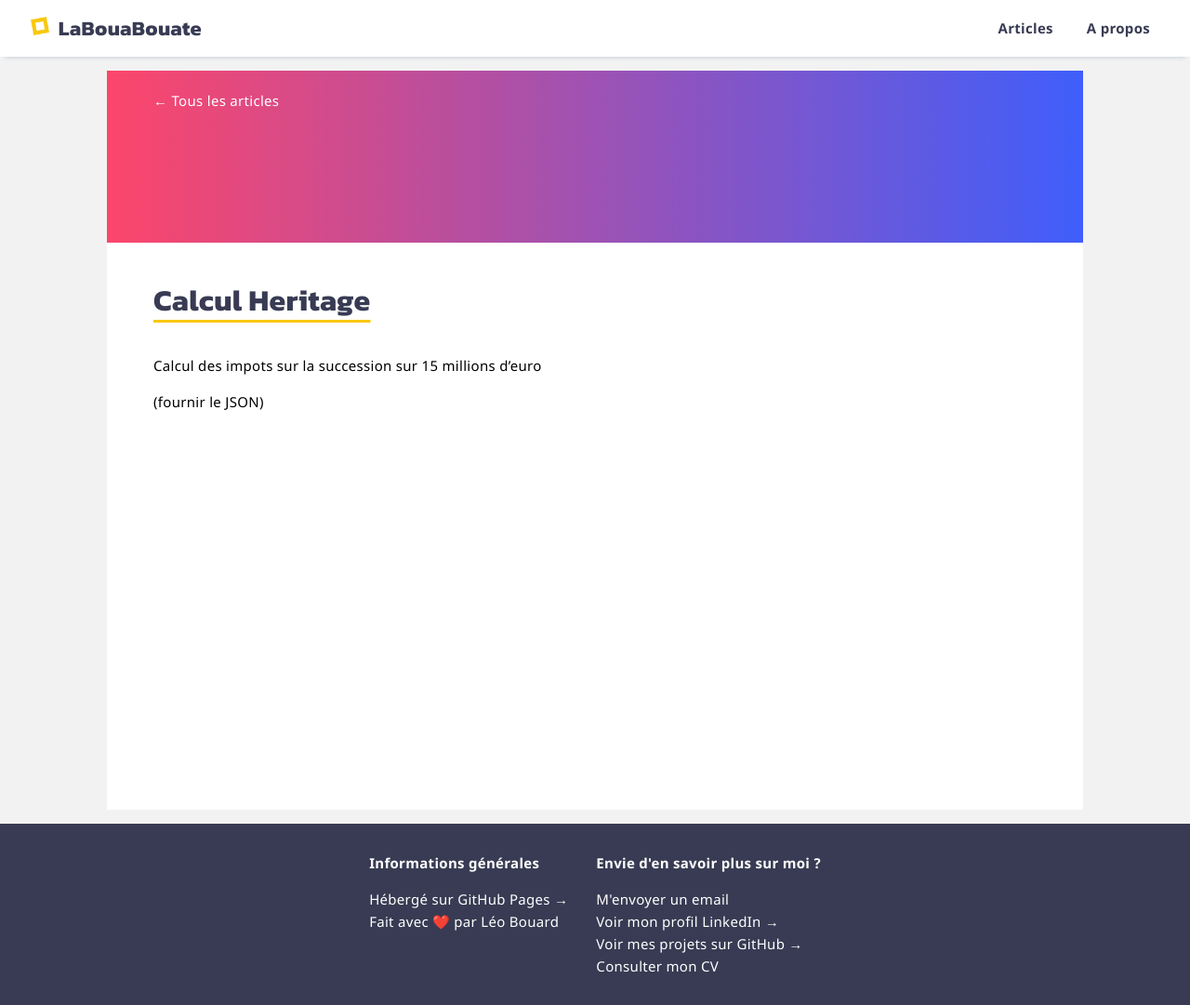
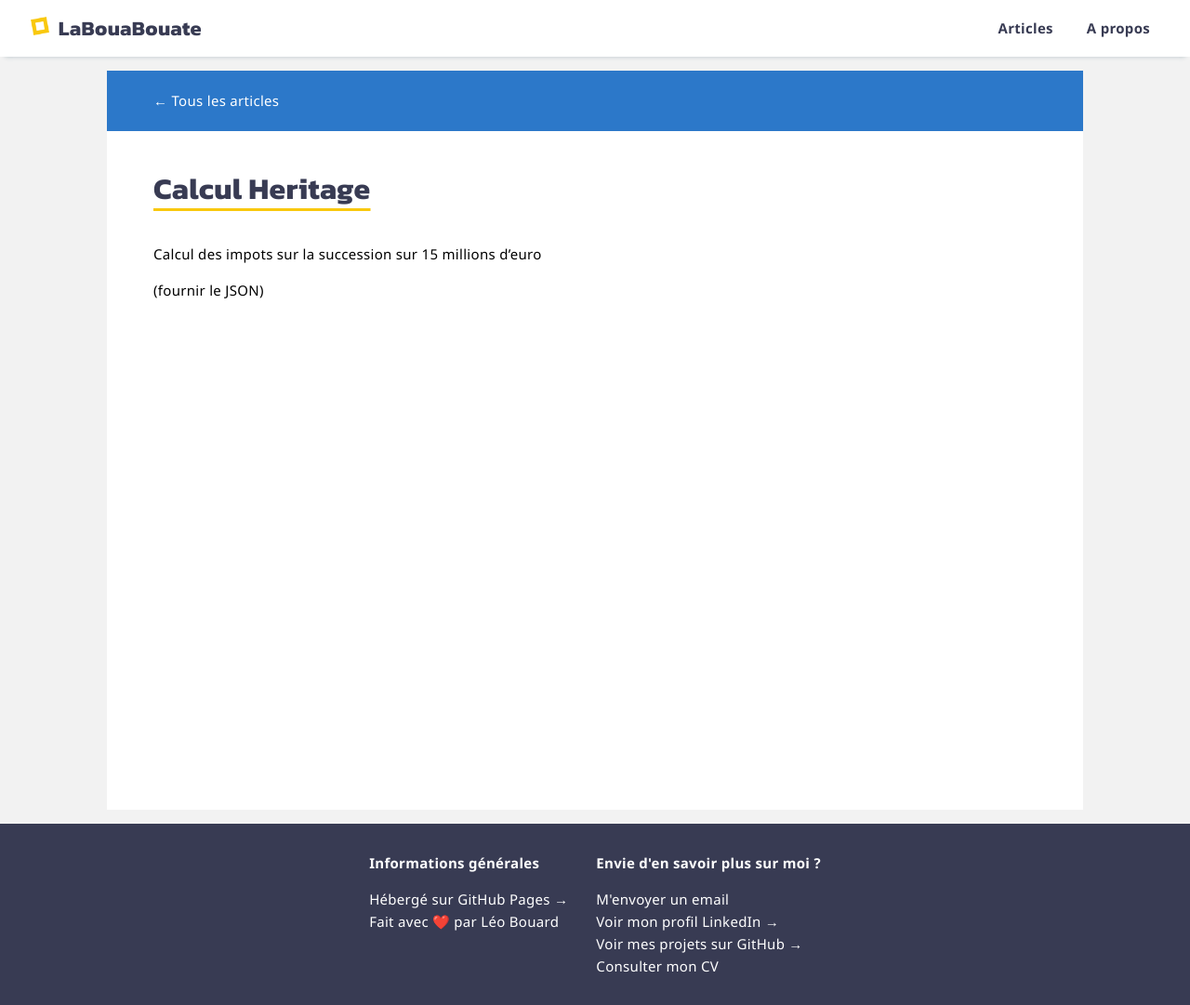
Before and after one commit to leobouard/leobouard.github.io, a Jekyll site: the page built from _posts/2022-12-15-calcul-heritage.md, in a window 1280 px wide. Shown: the whole page at 93% size. Built offline with Jekyll 4.4.1, drawn with Linux system fonts in a browser that asks for light colours; some web fonts are replaced; our own code applies the rules of GitHub Pages for plain Markdown files.

Commit message:
Update posts.scss

```diff
--- a/assets/css/posts.scss
+++ b/assets/css/posts.scss
@@ -71,15 +71,13 @@ article:hover {
     margin-right: -50px;
     margin-top: -30px;
     position: relative;
-    left: 0;
-    right: 0;
-    height: 200px;
-    line-height: 200px;
+    height: 80px;
+    line-height: 150px;
     display: flex;
     justify-content: center;
     user-select: none;
     font-size: 110px;
-    background: linear-gradient(90deg, #FC466B 0%, #3F5EFB 100%);
+    background: #2c78c9;
 }
 
 .information {
```
